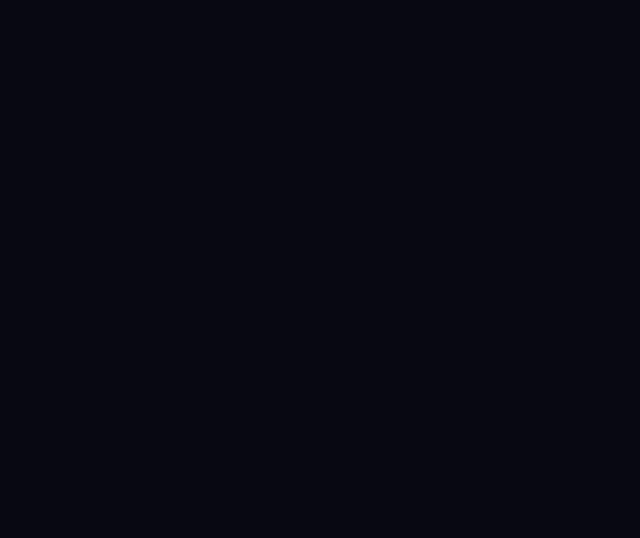
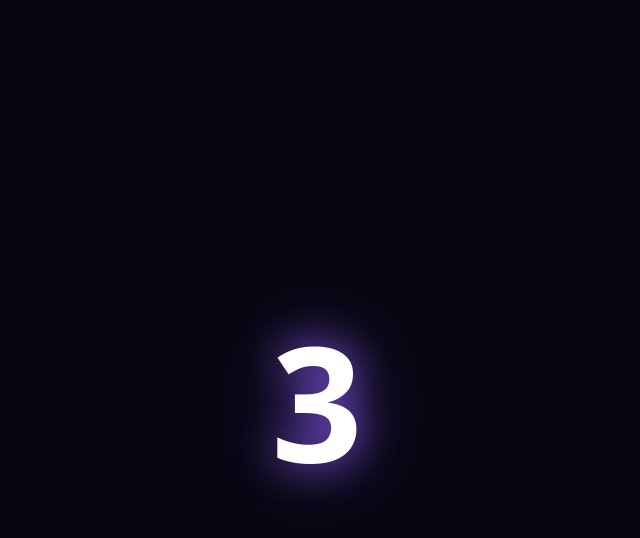
Before and after one commit to mbugua70/flipp_card, a React (Vite) app: page / in a window 1280 px wide. Both pictures are taken after a click on the button "Start Game". Shown: the top 538 px of the page, without its empty margins (326-966 px from the left). Built offline with nearby package versions, Linux system fonts and the light colour scheme.

Commit message:
add CountdownOverlay shell with backdrop and styled number display

```diff
--- a/src/App.tsx
+++ b/src/App.tsx
@@ -1,5 +1,6 @@
 import { useState } from 'react'
 import { StartScreen } from './components/StartScreen/StartScreen'
+import { CountdownOverlay } from './components/CountdownOverlay/CountdownOverlay'
 import './App.css'
 
 export type Phase = 'start' | 'countdown' | 'preview' | 'playing' | 'won' | 'lost'
@@ -12,6 +13,11 @@ export default function App() {
       {phase === 'start' && (
         <StartScreen onStart={() => setPhase('countdown')} />
       )}
+
+      {/* TODO: remove preview — for review only */}
+      {phase === 'countdown' && (
+        <CountdownOverlay count={3} />
+      )}
     </div>
   )
 }
--- /dev/null
+++ b/src/components/CountdownOverlay/CountdownOverlay.css
@@ -0,0 +1,62 @@
+/* ── Overlay container ───────────────────────────── */
+.countdown-overlay {
+  position: fixed;
+  inset: 0;
+  z-index: 100;
+  display: flex;
+  align-items: center;
+  justify-content: center;
+}
+
+/* Semi-transparent dark backdrop */
+.countdown-backdrop {
+  position: absolute;
+  inset: 0;
+  background: rgba(8, 8, 18, 0.82);
+  backdrop-filter: blur(6px);
+  -webkit-backdrop-filter: blur(6px);
+}
+
+/* Centered content */
+.countdown-content {
+  position: relative;
+  z-index: 1;
+  display: flex;
+  align-items: center;
+  justify-content: center;
+}
+
+/* The number / "Go" text */
+.countdown-number {
+  font-size: 160px;
+  font-weight: 900;
+  line-height: 1;
+  letter-spacing: -6px;
+  color: #fff;
+  text-shadow:
+    0 0 40px rgba(139, 92, 246, 0.9),
+    0 0 80px rgba(139, 92, 246, 0.5),
+    0 4px 24px rgba(0, 0, 0, 0.6);
+  user-select: none;
+}
+
+/* "Go" is slightly smaller and accent-colored */
+.countdown-number:has-text('Go'),
+.countdown-number[data-go='true'] {
+  font-size: 120px;
+  letter-spacing: -3px;
+  background: linear-gradient(135deg, #c4b5fd, #8b5cf6);
+  -webkit-background-clip: text;
+  -webkit-text-fill-color: transparent;
+  background-clip: text;
+  text-shadow: none;
+  filter: drop-shadow(0 0 32px rgba(139, 92, 246, 0.7));
+}
+
+/* ── Responsive ──────────────────────────────────── */
+@media (max-width: 480px) {
+  .countdown-number {
+    font-size: 110px;
+    letter-spacing: -4px;
+  }
+}
--- /dev/null
+++ b/src/components/CountdownOverlay/CountdownOverlay.tsx
@@ -0,0 +1,16 @@
+import './CountdownOverlay.css'
+
+interface Props {
+  count: number | 'Go'
+}
+
+export function CountdownOverlay({ count }: Props) {
+  return (
+    <div className="countdown-overlay">
+      <div className="countdown-backdrop" />
+      <div className="countdown-content">
+        <span className="countdown-number">{count}</span>
+      </div>
+    </div>
+  )
+}
--- a/src/components/StartScreen/StartScreen.tsx
+++ b/src/components/StartScreen/StartScreen.tsx
@@ -17,7 +17,7 @@ const BG_CARDS = [
 const PILLS = [
   { icon: '🃏', label: '12 Cards' },
   { icon: '🔢', label: 'Click 1 → 12' },
-  { icon: '🛡️', label: 'Support Meter' },
+  // { icon: '🛡️', label: 'Support Meter' },
 ]
 
 export function StartScreen({ onStart }: Props) {
@@ -40,7 +40,7 @@ export function StartScreen({ onStart }: Props) {
               '--rot':   `${c.rot}deg`,
               '--delay': `${c.delay}s`,
               '--dur':   `${c.dur}s`,
-            } as React.CSSProperties}
+            } as unknown as React.CSSProperties}
           />
         ))}
       </div>
```
